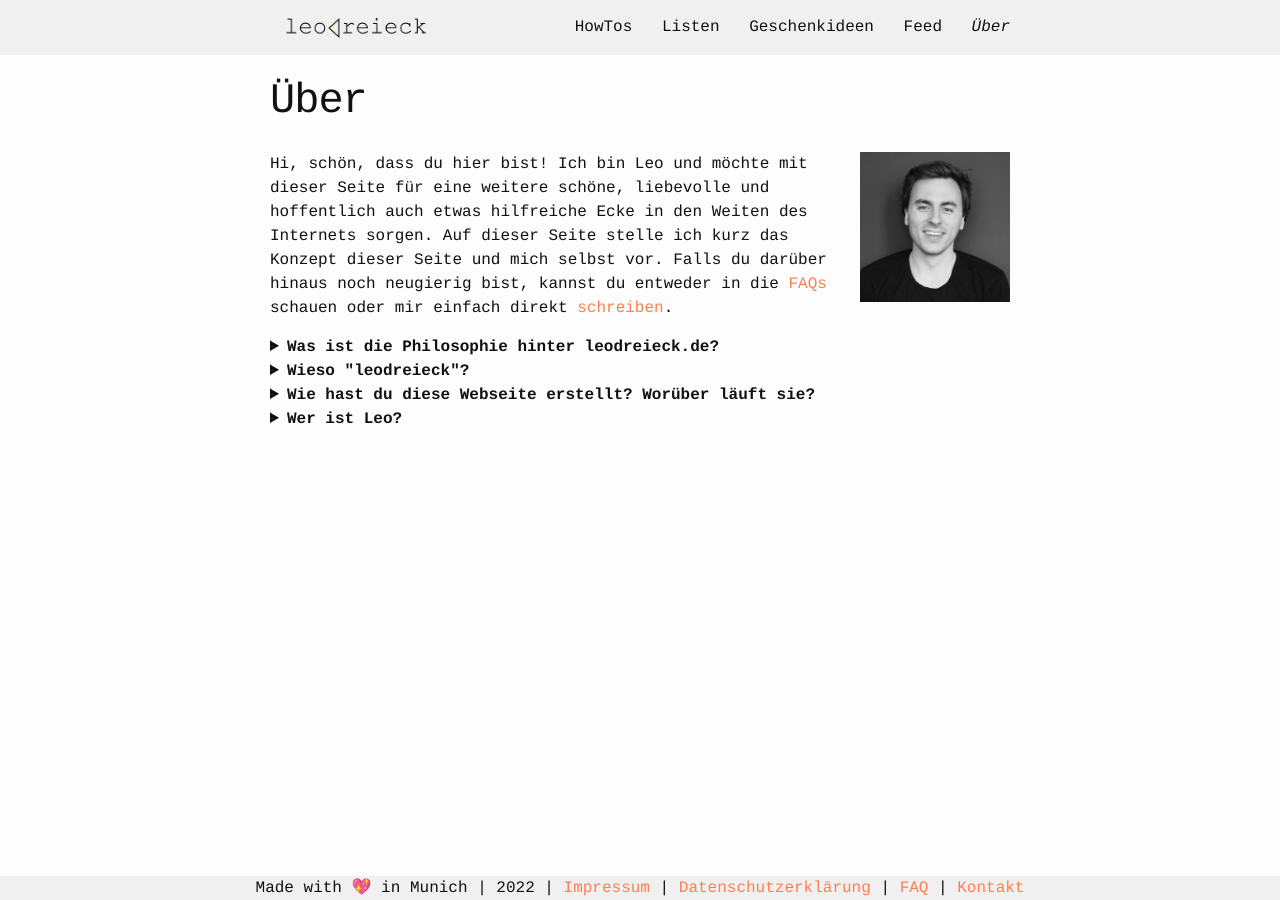
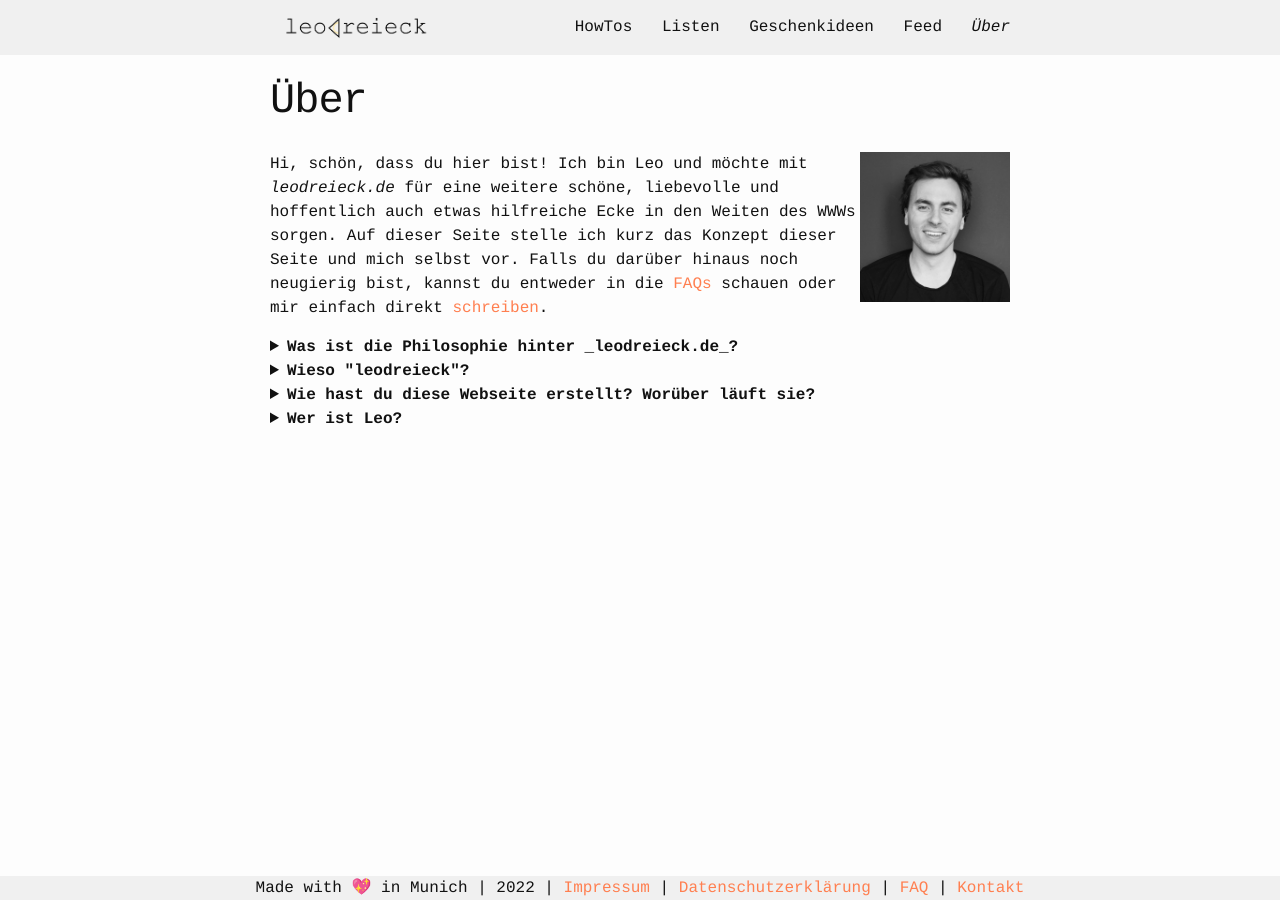
Before and after one commit to leodreieck/leodreieck.github.io, a Jekyll site: the page built from about.md, in a window 1280 px wide. Built offline with Jekyll 4.4.1, drawn with Linux system fonts in a browser that asks for light colours; some of the changed lines change nothing that is shown.

Commit message:
refine about.md

```diff
--- a/about.md
+++ b/about.md
@@ -7,7 +7,7 @@
 
 <img align="right" width="150" src="/assets/magazino.jpg" alt="Foto">
 
-Hi, schön, dass du hier bist! Ich bin Leo und möchte mit dieser Seite für eine weitere schöne, liebevolle und hoffentlich auch etwas hilfreiche Ecke in den Weiten des Internets sorgen. Auf dieser Seite stelle ich kurz das Konzept dieser Seite und mich selbst vor. Falls du darüber hinaus noch neugierig bist, kannst du entweder in die [FAQs](/faq/) schauen oder mir einfach direkt [schreiben](/kontakt/).
+Hi, schön, dass du hier bist! Ich bin Leo und möchte mit _leodreieck.de_ für eine weitere schöne, liebevolle und hoffentlich auch etwas hilfreiche Ecke in den Weiten des WWWs sorgen. Auf dieser Seite stelle ich kurz das Konzept dieser Seite und mich selbst vor. Falls du darüber hinaus noch neugierig bist, kannst du entweder in die [FAQs](/faq/) schauen oder mir einfach direkt [schreiben](/kontakt/).
 
 <!--
 <details>
@@ -19,9 +19,9 @@
 -->
 
 <details>
-<summary><b> Was ist die Philosophie hinter leodreieck.de?</b></summary>
+<summary><b> Was ist die Philosophie hinter _leodreieck.de_?</b></summary>
 <p style="text-align: justify">
-Diese Seite soll ein Ort der guten Ideen und praktischen Aufzählungen sein, den man nach jedem Besuch ein kleines bisschen schlauer oder zumindest glücklicher verlässt. Das simple, statische, "cleane" Design beruhigt hoffentlich ein bisschen neben all den üblichen shiny, wuseligen Webseiten voller Cookie- und Push-Benachrichtigungen-Banner, Werbung und Animationen. Aus den selben Motiven (und eventuell auch aus Kosten-Nutzen-Perspektive) werde ich die Posts selbst auch eher schlicht halten und mich auf den Inhalt konzentrieren. Die Verpflichtung, regelmäßig Content zu produzieren, stresst mich ("Oh oh, ich muss mir noch etwas aus den Fingern saugen...") und ab einem gewissen Punkt auch euch ("Auf dieser Seite gibt es so viel, ich weiß gar nicht, wo ich anfangen soll!"), sodass ich versuchen werde, mich auf einige wesentliche Inhalte zu beschränken. Ganz wichtig ist dabei, dass diese Seite kein Fachblog ist, sondern eher eine Zusammenfassung meiner Learnings. Sie ist also keinesfalls eine zu 100% verlässliche Quelle, aber hoffentlich ein guter Ausgangspunkt für alle, die sich selbst in eines der besprochenen Themen einarbeiten wollen.
+Diese Seite soll ein Ort der guten Ideen und praktischen Aufzählungen sein, den man nach jedem Besuch ein kleines bisschen schlauer oder zumindest glücklicher verlässt. Das simple, statische, "cleane" Design beruhigt soll eine Erholung für Augen und Hirn sein neben all den üblichen shiny, wuseligen Webseiten voller Cookie- und Push-Benachrichtigungen-Banner, Werbung und Animationen. Aus den selben Motiven (und eventuell auch aus Kosten-Nutzen-Perspektive) werde ich die Posts selbst auch eher schlicht halten und mich auf den Inhalt konzentrieren. Die Verpflichtung, regelmäßig Content zu produzieren, würde mich ("Oh oh, ich muss mir noch etwas aus den Fingern saugen...") und ab einem gewissen Punkt auch euch ("Auf dieser Seite gibt es so viel, ich weiß gar nicht, wo ich anfangen soll!") stressen, sodass ich versuchen werde, mich auf einige wesentliche Inhalte zu beschränken. Ganz wichtig ist dabei, dass diese Seite kein Fachblog ist, sondern eher eine Zusammenfassung meiner Learnings. Sie ist also keinesfalls eine zu 100% verlässliche Quelle, aber hoffentlich ein guter Ausgangspunkt für alle, die sich selbst in eines der besprochenen Themen einarbeiten wollen.
 </p>
 </details>
 
```
